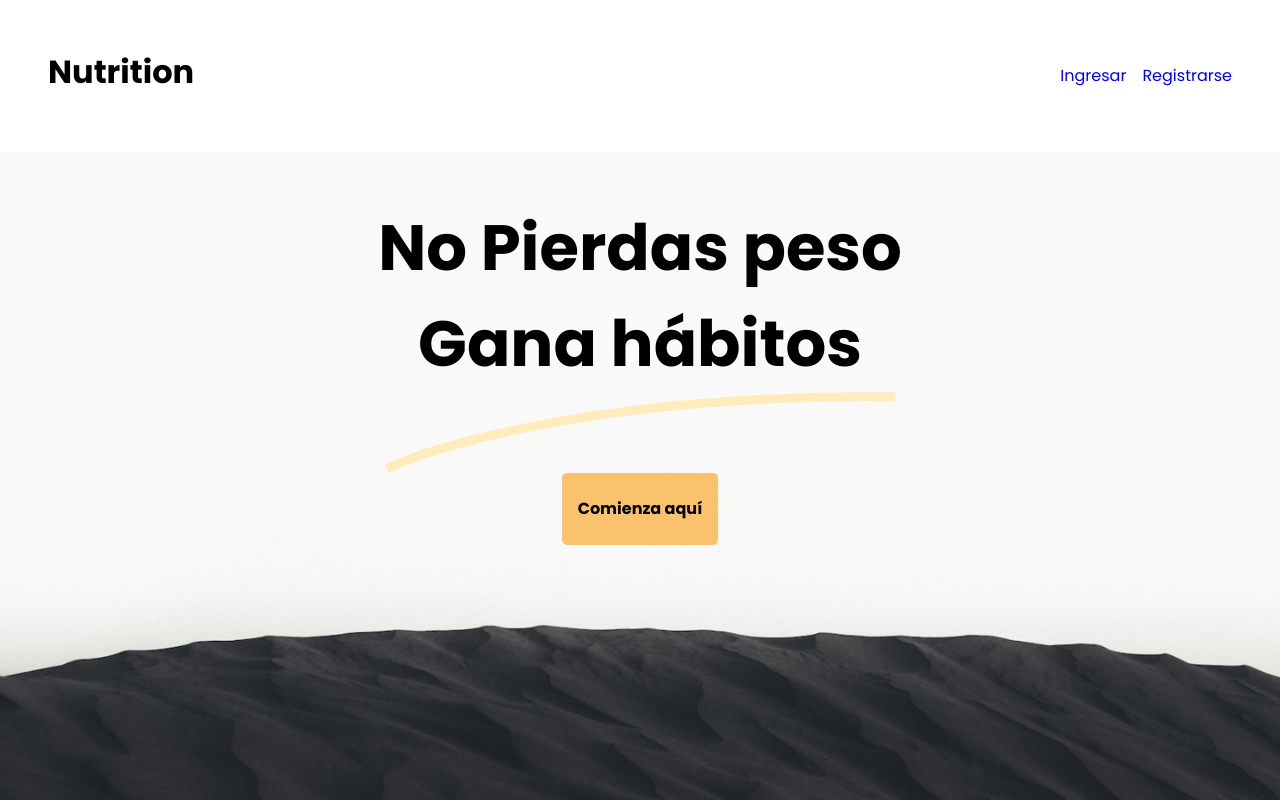
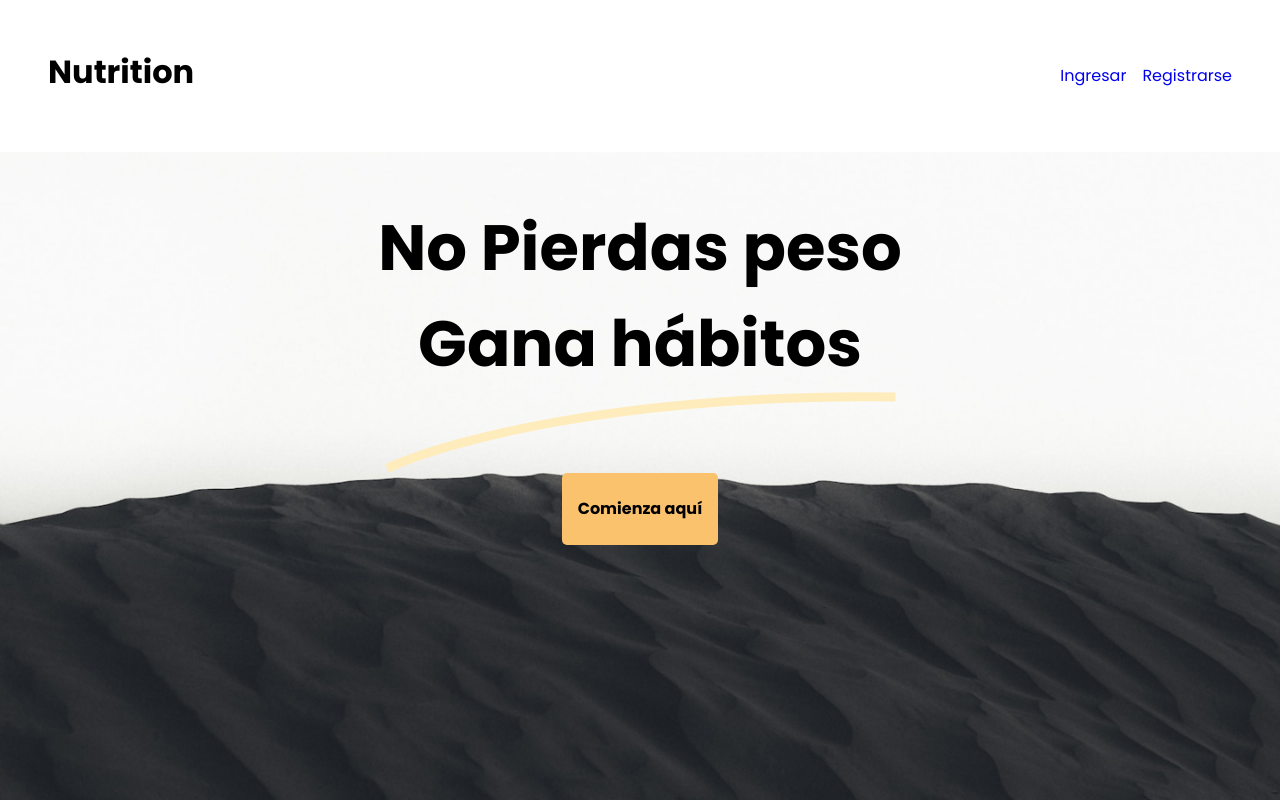
Before and after one commit to alejandrocoder22/nutritionApp, a React (Vite) app in the folder client/: page / in a window 1280 px wide. Shown: the top 800 px of the page. Built offline with nearby package versions, Linux system fonts and the light colour scheme; no server answers.

Commit message:
fixed home height

```diff
--- a/client/src/assets/styles/components/home.scss
+++ b/client/src/assets/styles/components/home.scss
@@ -1,7 +1,7 @@
 .home {
   background: url("../images/fondo.jpg") no-repeat center center fixed;
   background-size: cover;
-  height: 100vh;
+  height: calc(100vh - 9.5rem);
   &__intro-text {
     display: flex;
     flex-direction: column;
@@ -10,7 +10,6 @@
   }
   &__button {
     padding: 1.5rem 1rem;
-
     font-weight: bold;
     background-color: #fbc26e;
   }
--- a/client/src/pages/Home.jsx
+++ b/client/src/pages/Home.jsx
@@ -1,6 +1,5 @@
 import lineSvg from '../assets/images/line-home.svg'
 import { Link } from 'react-router-dom'
-import Nav from '../components/ui/Nav'
 export const Home = () => {
   return (
     <section className='home'>
```
